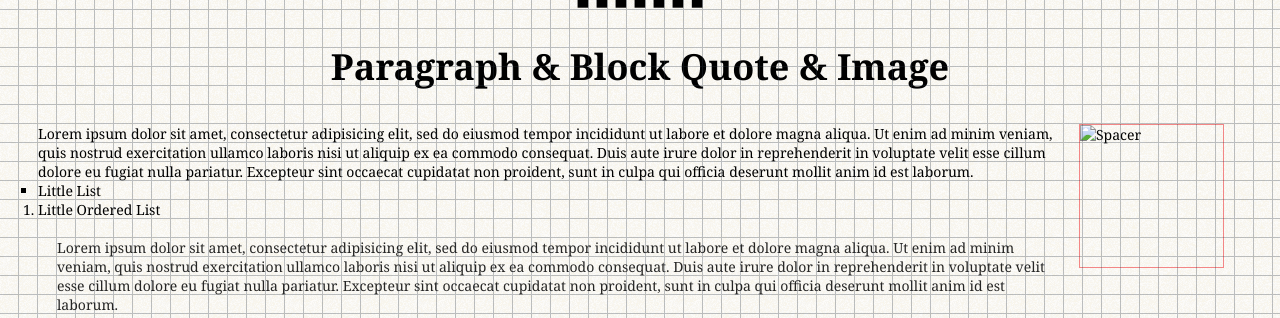
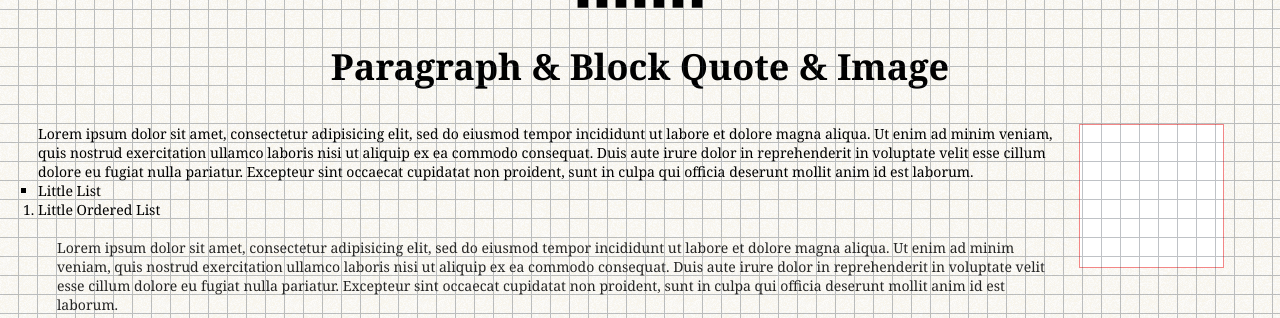
Before and after one commit to robenkleene/V-2, a plain HTML site: page examples/Markdown-Reference.html in a window 1280 px wide. Shown: the part 940-1258 px from the top of the page. Drawn offline with Linux system fonts and the light colour scheme.

Commit message:
Cleaning up

```diff
--- a/examples/Markdown-Reference.html
+++ b/examples/Markdown-Reference.html
@@ -79,7 +79,7 @@ Donec sit amet nisl. Aliquam semper ipsum sit amet velit.</p></li>
 
 <h1>Paragraph &amp; Block Quote &amp; Image</h1>
 
-<img src="images/grid/blank.gif" style="float: right; border: 1px solid #F38686; margin: 0px 18px 18px 18px;" width="143" height="142" alt="Spacer" />
+<img src="../images/grid/blank.gif" style="float: right; border: 1px solid #F38686; margin: 0px 18px 18px 18px;" width="143" height="142" alt="Spacer" />
 
 <p>Lorem ipsum dolor sit amet, consectetur adipisicing elit, sed do eiusmod
 tempor incididunt ut labore et dolore magna aliqua. Ut enim ad minim veniam,
```
Also changed, not shown: 2 other files.
